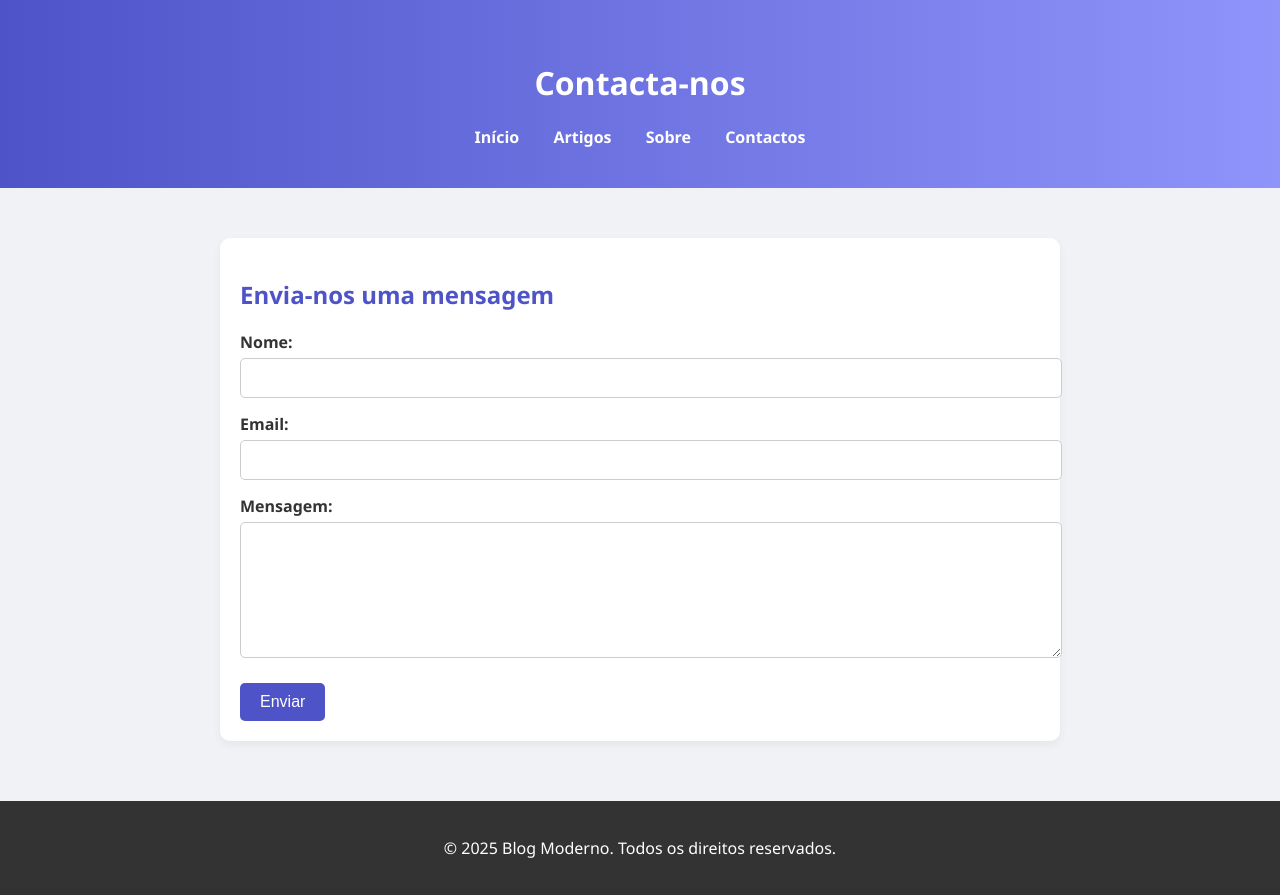
After one commit to Tryonne/Microblog, a Flask app: page /contactos in a window 1280 px wide. The commit adds this page. Run offline with Flask 3, Linux system fonts and the light colour scheme.

Commit message:
Problema de ligaçãoResolvido/ Adição Contactos

```diff
--- a/app/microblog.py
+++ b/app/microblog.py
@@ -9,13 +9,18 @@ app = Flask(__name__)
 def index():
     return render_template('index.html')
 
-@app.route('/sobre')
-def sobre():
-    return render_template('./sobre.html')
+@app.route('/sob')
+def sob():
+    return render_template('sob.html')
+
+@app.route('/contactos')
+def contactos():
+    return render_template('contactos.html')
 
 @app.route('/artigos')
 def artigos():
-    return render_template('./artigos.html')
+    return render_template('artigos.html')
+
 
 if __name__ == "__main__":
     app.run(host="0.0.0.0", port=8000, debug=True)
--- /dev/null
+++ b/app/templates/contactos.html
@@ -0,0 +1,117 @@
+<!DOCTYPE html>
+<html lang="pt-PT">
+<head>
+  <meta charset="UTF-8">
+  <meta name="viewport" content="width=device-width, initial-scale=1.0">
+  <title>Contactos - Blog Moderno</title>
+  <style>
+    body {
+      font-family: 'Segoe UI', Tahoma, Geneva, Verdana, sans-serif;
+      margin: 0;
+      background-color: #f0f2f5;
+      color: #333;
+    }
+
+    header {
+      background: linear-gradient(90deg, #4e54c8, #8f94fb);
+      color: white;
+      text-align: center;
+      padding: 40px 20px;
+    }
+
+    nav a {
+      color: white;
+      margin: 0 15px;
+      text-decoration: none;
+      font-weight: bold;
+    }
+
+    nav a:hover {
+      text-decoration: underline;
+    }
+
+    .content {
+      max-width: 800px;
+      margin: 50px auto;
+      padding: 20px;
+      background-color: white;
+      border-radius: 10px;
+      box-shadow: 0 4px 10px rgba(0,0,0,0.05);
+    }
+
+    h2 {
+      color: #4e54c8;
+      margin-bottom: 20px;
+    }
+
+    label {
+      display: block;
+      margin-top: 15px;
+      font-weight: bold;
+    }
+
+    input, textarea {
+      width: 100%;
+      padding: 10px;
+      margin-top: 5px;
+      border: 1px solid #ccc;
+      border-radius: 5px;
+      font-size: 1rem;
+    }
+
+    button {
+      margin-top: 20px;
+      background-color: #4e54c8;
+      color: white;
+      padding: 10px 20px;
+      border: none;
+      border-radius: 5px;
+      cursor: pointer;
+      font-size: 1rem;
+    }
+
+    button:hover {
+      background-color: #3c41a1;
+    }
+
+    footer {
+      background-color: #333;
+      color: white;
+      text-align: center;
+      padding: 20px;
+      margin-top: 60px;
+    }
+  </style>
+</head>
+<body>
+  <header>
+    <h1>Contacta-nos</h1>
+    <nav>
+        <a href="{{ url_for('index') }}">Início</a>
+        <a href="{{ url_for('artigos') }}">Artigos</a>
+        <a href="{{ url_for('sob') }}">Sobre</a>
+        <a href="{{ url_for('contactos') }}">Contactos</a>
+    </nav>
+  </header>
+
+  <div class="content">
+    <h2>Envia-nos uma mensagem</h2>
+    <form action="#" method="post">
+      <label for="nome">Nome:</label>
+      <input type="text" id="nome" name="nome" required />
+
+      <label for="email">Email:</label>
+      <input type="email" id="email" name="email" required />
+
+      <label for="mensagem">Mensagem:</label>
+      <textarea id="mensagem" name="mensagem" rows="6" required></textarea>
+
+      <button type="submit">Enviar</button>
+    </form>
+  </div>
+
+  <footer>
+    <p>&copy; 2025 Blog Moderno. Todos os direitos reservados.</p>
+  </footer>
+</body>
+</html>
```
Also changed, not shown: app/templates/artigos.html (+4 -5 lines), app/templates/index.html (+4 -4 lines), app/templates/sob.html (renamed from app/templates/sobre.html, +4 -4 lines).
